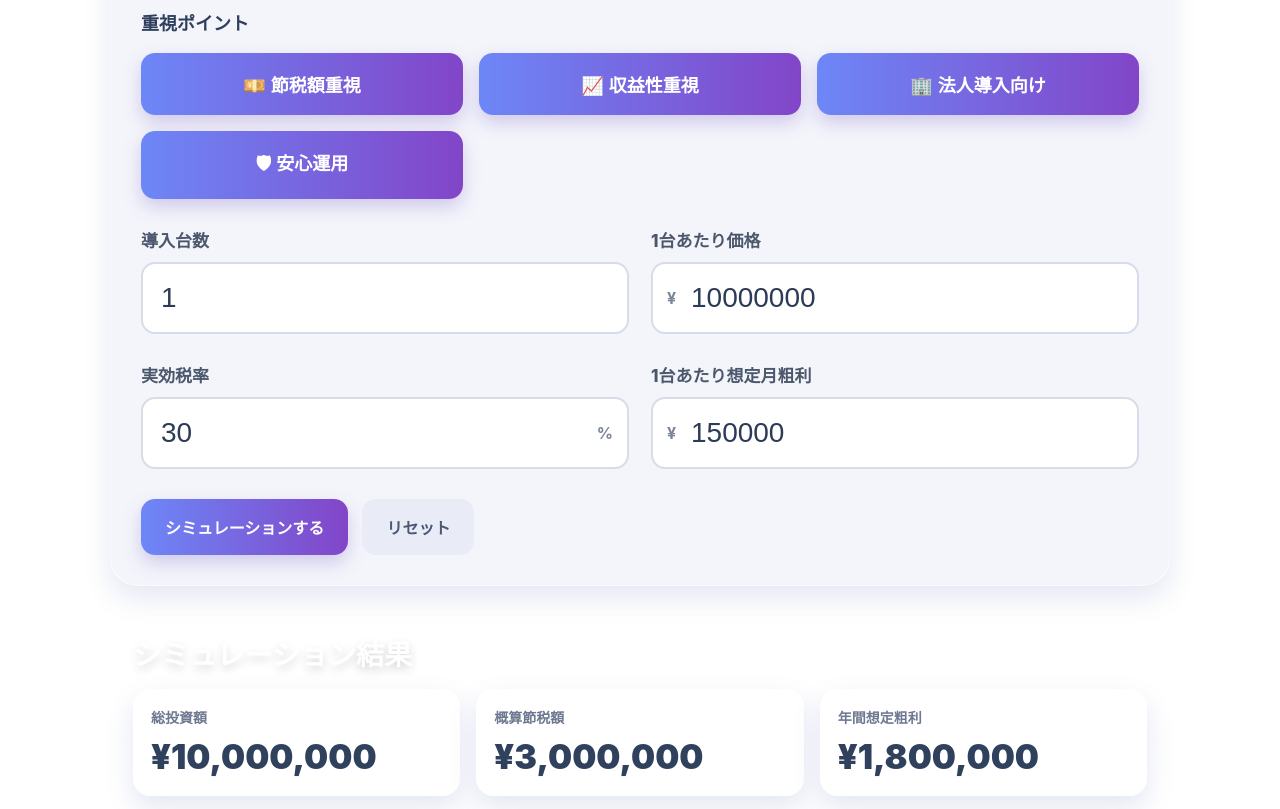
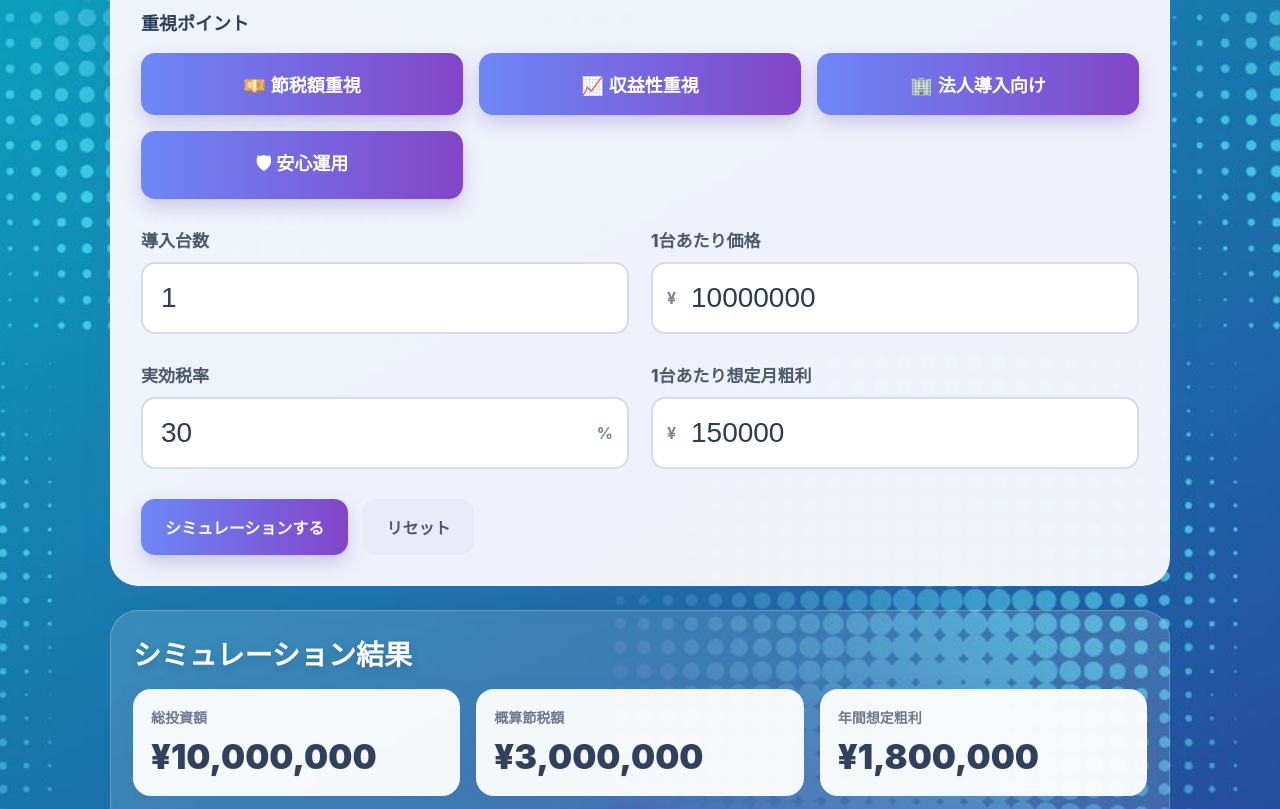
Before and after one commit to tracadream-simulater/simulater, a plain HTML site: page index.html in a window 1280 px wide. Shown: the part 366-1175 px from the top of the page. Drawn offline with Linux system fonts and the light colour scheme.

Commit message:
ファイルアップロード_0312_3

```diff
--- a/index.html
+++ b/index.html
@@ -27,7 +27,7 @@
 	  margin:0;
 	  font-family:-apple-system,BlinkMacSystemFont,"Segoe UI","Yu Gothic",sans-serif;
 
-	  background-image:url("bk.jpg");
+	  background-image:url("assets/bk.jpg");
 	  background-size:cover;
 	  background-position:center;
 	  background-repeat:no-repeat;
```
